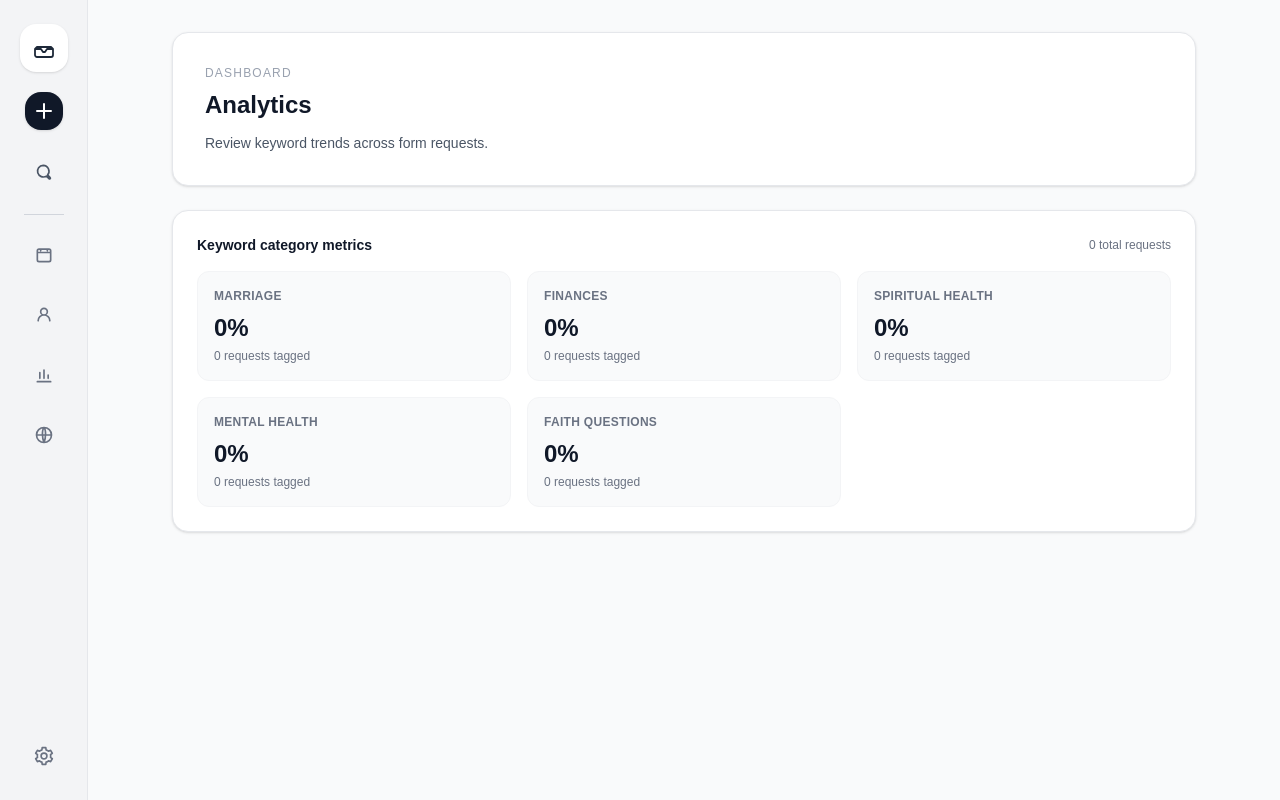
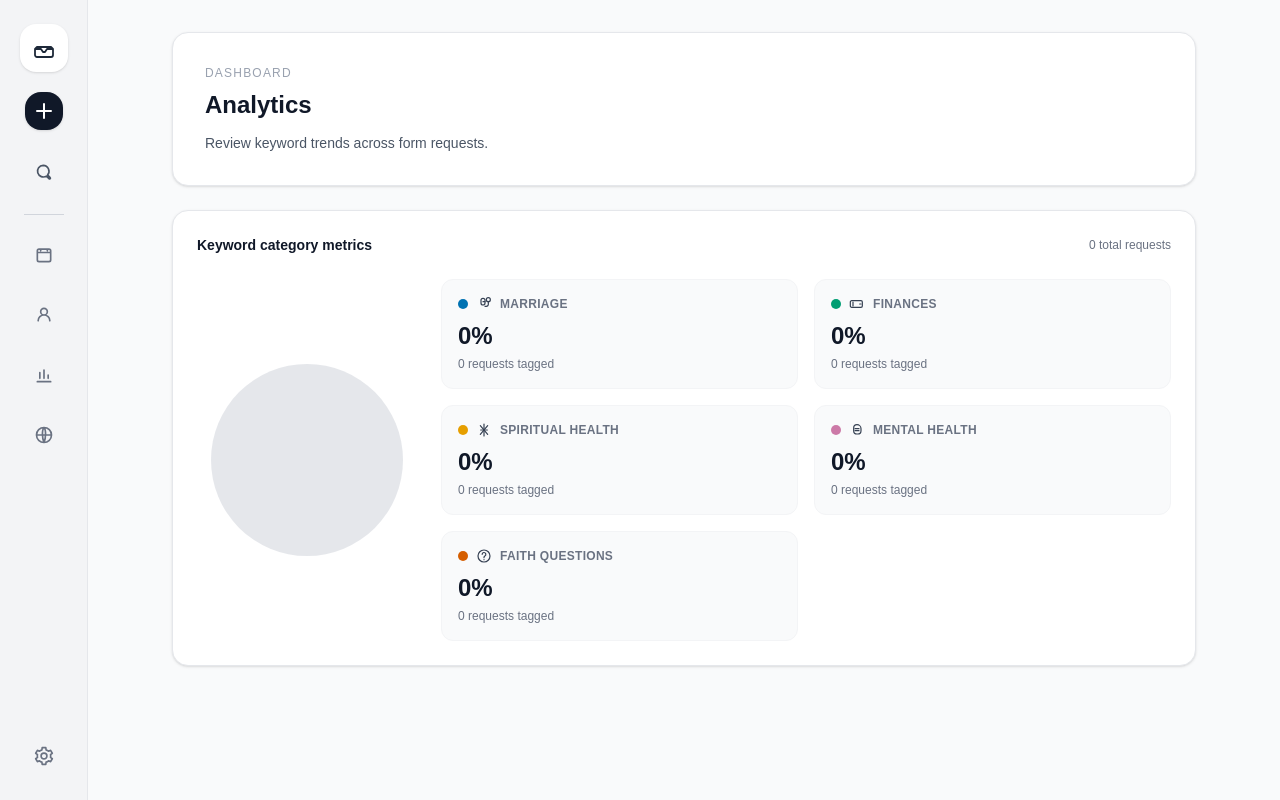
Before and after one commit to JustisZachary/TendV1-new, a Next.js app: page /analytics in a window 1280 px wide. Built offline with nearby package versions, Linux system fonts and the light colour scheme; no server answers; the database is empty.

Commit message:
pie chart

```diff
--- a/src/app/(app)/analytics/page.tsx
+++ b/src/app/(app)/analytics/page.tsx
@@ -1,5 +1,5 @@
 import { prisma } from "@/lib/db";
-import { TAG_CATEGORIES, parseTagString } from "@/lib/tags";
+import { TagId, TAG_CATEGORIES, parseTagString } from "@/lib/tags";
 
 export default async function AnalyticsPage() {
   const submissions = await prisma.submission.findMany({
@@ -9,19 +9,144 @@ export default async function AnalyticsPage() {
   });
 
   const totalRequests = submissions.length;
-  const categoryTotals = TAG_CATEGORIES.map((category) => {
+  const palette = ["#0072B2", "#009E73", "#E69F00", "#CC79A7", "#D55E00"];
+  const iconById: Record<TagId, JSX.Element> = {
+    marriage: (
+      <svg
+        aria-hidden="true"
+        className="h-4 w-4"
+        fill="none"
+        stroke="currentColor"
+        strokeWidth={1.8}
+        viewBox="0 0 24 24"
+      >
+        <path
+          strokeLinecap="round"
+          strokeLinejoin="round"
+          d="M7.5 6.5a3 3 0 1 1 6 0v4a3 3 0 1 1-6 0v-4Z"
+        />
+        <path
+          strokeLinecap="round"
+          strokeLinejoin="round"
+          d="M10.5 8.5h3m5 0a3 3 0 1 0 0-6 3 3 0 0 0 0 6Zm0 0v4a3 3 0 0 1-3 3h-2"
+        />
+      </svg>
+    ),
+    finances: (
+      <svg
+        aria-hidden="true"
+        className="h-4 w-4"
+        fill="none"
+        stroke="currentColor"
+        strokeWidth={1.8}
+        viewBox="0 0 24 24"
+      >
+        <path
+          strokeLinecap="round"
+          strokeLinejoin="round"
+          d="M4 7h14a2 2 0 0 1 2 2v6a2 2 0 0 1-2 2H4a2 2 0 0 1-2-2V9a2 2 0 0 1 2-2Z"
+        />
+        <path
+          strokeLinecap="round"
+          strokeLinejoin="round"
+          d="M16 12h2M6 9v6"
+        />
+      </svg>
+    ),
+    "spiritual-health": (
+      <svg
+        aria-hidden="true"
+        className="h-4 w-4"
+        fill="none"
+        stroke="currentColor"
+        strokeWidth={1.8}
+        viewBox="0 0 24 24"
+      >
+        <path
+          strokeLinecap="round"
+          strokeLinejoin="round"
+          d="M12 3v18m-5-9h10"
+        />
+        <path
+          strokeLinecap="round"
+          strokeLinejoin="round"
+          d="M6.5 5.5 17.5 18.5M17.5 5.5 6.5 18.5"
+        />
+      </svg>
+    ),
+    "mental-health": (
+      <svg
+        aria-hidden="true"
+        className="h-4 w-4"
+        fill="none"
+        stroke="currentColor"
+        strokeWidth={1.8}
+        viewBox="0 0 24 24"
+      >
+        <path
+          strokeLinecap="round"
+          strokeLinejoin="round"
+          d="M12 4a6 6 0 0 1 6 6v3a5 5 0 0 1-5 5h-1a5 5 0 0 1-5-5V9a5 5 0 0 1 5-5Z"
+        />
+        <path
+          strokeLinecap="round"
+          strokeLinejoin="round"
+          d="M9 10h6M9 13h6"
+        />
+      </svg>
+    ),
+    "faith-questions": (
+      <svg
+        aria-hidden="true"
+        className="h-4 w-4"
+        fill="none"
+        stroke="currentColor"
+        strokeWidth={1.8}
+        viewBox="0 0 24 24"
+      >
+        <path
+          strokeLinecap="round"
+          strokeLinejoin="round"
+          d="M9.25 9.5a2.75 2.75 0 1 1 4.1 2.4c-.9.52-1.35 1.04-1.35 2.1v.5"
+        />
+        <path
+          strokeLinecap="round"
+          strokeLinejoin="round"
+          d="M12 17.5h.01"
+        />
+        <path
+          strokeLinecap="round"
+          strokeLinejoin="round"
+          d="M12 3a9 9 0 1 1 0 18 9 9 0 0 1 0-18Z"
+        />
+      </svg>
+    ),
+  };
+  const categoryTotals = TAG_CATEGORIES.map((category, index) => {
     const count = submissions.filter((submission) =>
       parseTagString(submission.tags).includes(category.id)
     ).length;
 
     return {
       ...category,
+      color: palette[index % palette.length],
       count,
       percentage: totalRequests
         ? Math.round((count / totalRequests) * 100)
         : 0,
+      share: totalRequests ? count / totalRequests : 0,
     };
   });
+  const pieStops: string[] = [];
+  let currentAngle = 0;
+  categoryTotals.forEach((category) => {
+    const nextAngle = currentAngle + category.share * 360;
+    pieStops.push(`${category.color} ${currentAngle}deg ${nextAngle}deg`);
+    currentAngle = nextAngle;
+  });
+  const pieBackground = totalRequests
+    ? `conic-gradient(${pieStops.join(", ")})`
+    : "conic-gradient(#e5e7eb 0deg 360deg)";
 
   return (
     <div className="mx-auto flex w-full max-w-5xl flex-col gap-6">
@@ -45,23 +170,44 @@ export default async function AnalyticsPage() {
           </span>
         </div>
 
-        <div className="mt-4 grid gap-4 sm:grid-cols-2 lg:grid-cols-3">
+        <div className="mt-6 grid gap-6 lg:grid-cols-[220px_1fr] lg:items-center">
+          <div className="flex items-center justify-center">
+            <div
+              className="h-48 w-48 rounded-full"
+              style={{ background: pieBackground }}
+              aria-hidden="true"
+            />
+          </div>
+          <div className="grid gap-4 sm:grid-cols-2">
             {categoryTotals.map((category) => (
               <div
                 key={category.id}
-              className="rounded-xl border border-gray-100 bg-gray-50 p-4"
+                className="group relative rounded-xl border border-gray-100 bg-gray-50 p-4"
               >
+                <div className="flex items-center gap-2 text-gray-700">
+                  <span
+                    className="h-2.5 w-2.5 rounded-full"
+                    style={{ backgroundColor: category.color }}
+                    aria-hidden="true"
+                  />
+                  <span aria-hidden="true">{iconById[category.id]}</span>
                   <p className="text-xs font-semibold uppercase tracking-wide text-gray-500">
                     {category.label}
                   </p>
+                </div>
                 <p className="mt-2 text-2xl font-semibold text-gray-900">
                   {category.percentage}%
                 </p>
                 <p className="mt-1 text-xs text-gray-500">
                   {category.count} request{category.count === 1 ? "" : "s"} tagged
                 </p>
+                <div className="pointer-events-none absolute left-4 top-3 hidden -translate-y-full rounded-md border border-gray-200 bg-white px-2 py-1 text-[11px] text-gray-700 shadow-sm group-hover:block">
+                  {category.count} request{category.count === 1 ? "" : "s"} •{" "}
+                  {category.percentage}% of total
+                </div>
               </div>
             ))}
+          </div>
         </div>
       </section>
     </div>
```
Lines whose indentation alone changed are shown as unchanged.
